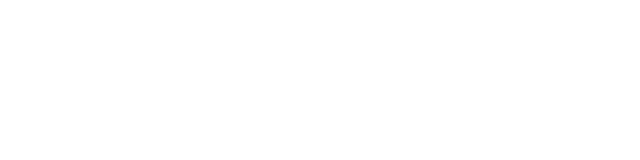
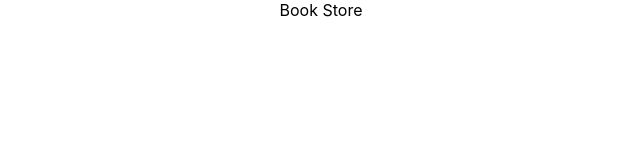
Before and after one commit to rajkumardas2701/bookstore, a React (Create React App) app: page / in a window 1280 px wide. Shown: the top 160 px of the page, without its empty margins (319-959 px from the left). Built offline with nearby package versions, Linux system fonts and the light colour scheme.

Commit message:
Add title to the homepage

```diff
--- a/src/App.js
+++ b/src/App.js
@@ -2,7 +2,9 @@
 
 function App() {
   return (
-    <div className="App" />
+    <div className="App">
+      Book Store
+    </div>
   );
 }
 
```
